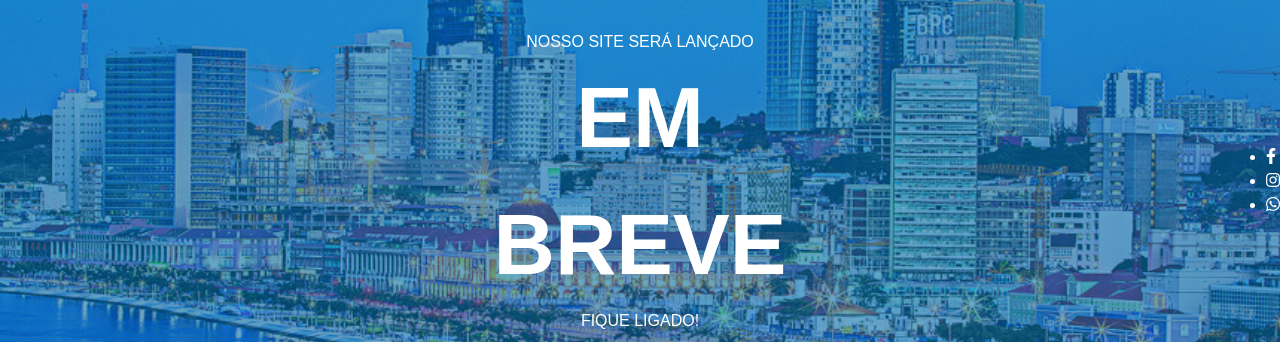
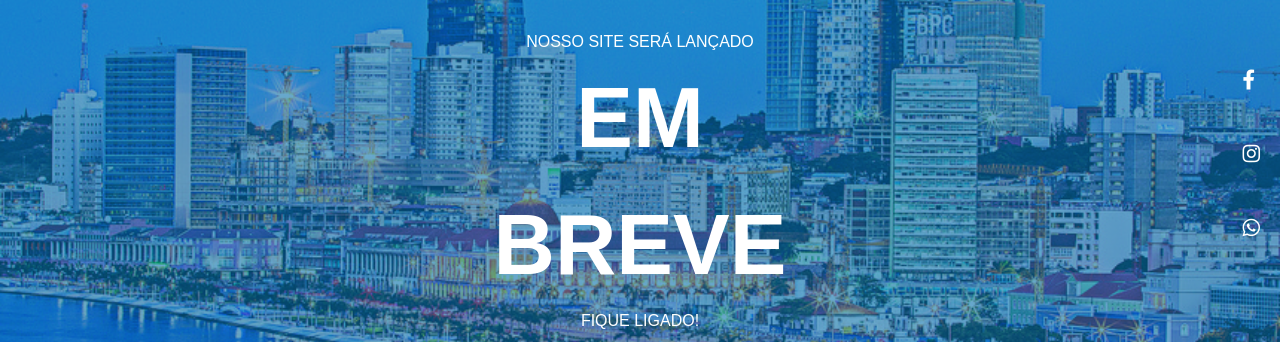
Before and after one commit to tiohs/unituendabremente, a plain HTML site: page index.html in a window 1280 px wide. Shown: the part 219-561 px from the top of the page. Drawn offline with Linux system fonts and the light colour scheme.

Commit message:
redes socias

```diff
--- a/index.html
+++ b/index.html
@@ -21,9 +21,17 @@
       </div>
       <div class="redes">
         <ul>
-          <li><i class="fab fa-facebook-f"></i></li>
-          <li><i class="fab fa-instagram"></i></li>
-          <li><i class="fab fa-whatsapp"></i></li>
+          <li>
+            <a href=""><i class="fab fa-facebook-f"></i></a>
+
+          </li>
+
+          <li>
+            <a href=""><i class="fab fa-instagram"></i></a>
+            </i></li>
+          <li>
+            <a href=""><i class="fab fa-whatsapp"></i></a>
+            </li>
         </ul>
       </div>
     </div>
--- a/style.css
+++ b/style.css
@@ -81,5 +81,24 @@ text-align: center;
 
 .home .info .infor h1 {
   font-size: 85px;
+}
 
+
+
+.home .info .redes ul {
+  margin-right: 20px;
+  list-style: none;
 }
+
+.home .info .redes ul li {
+  margin-bottom: 50px;
+}
+
+.home .info .redes ul li a {
+  text-decoration: none;
+  color: #fff;
+}
+
+.home .info .redes ul li a i {
+  font-size: 20px;
+}
```
